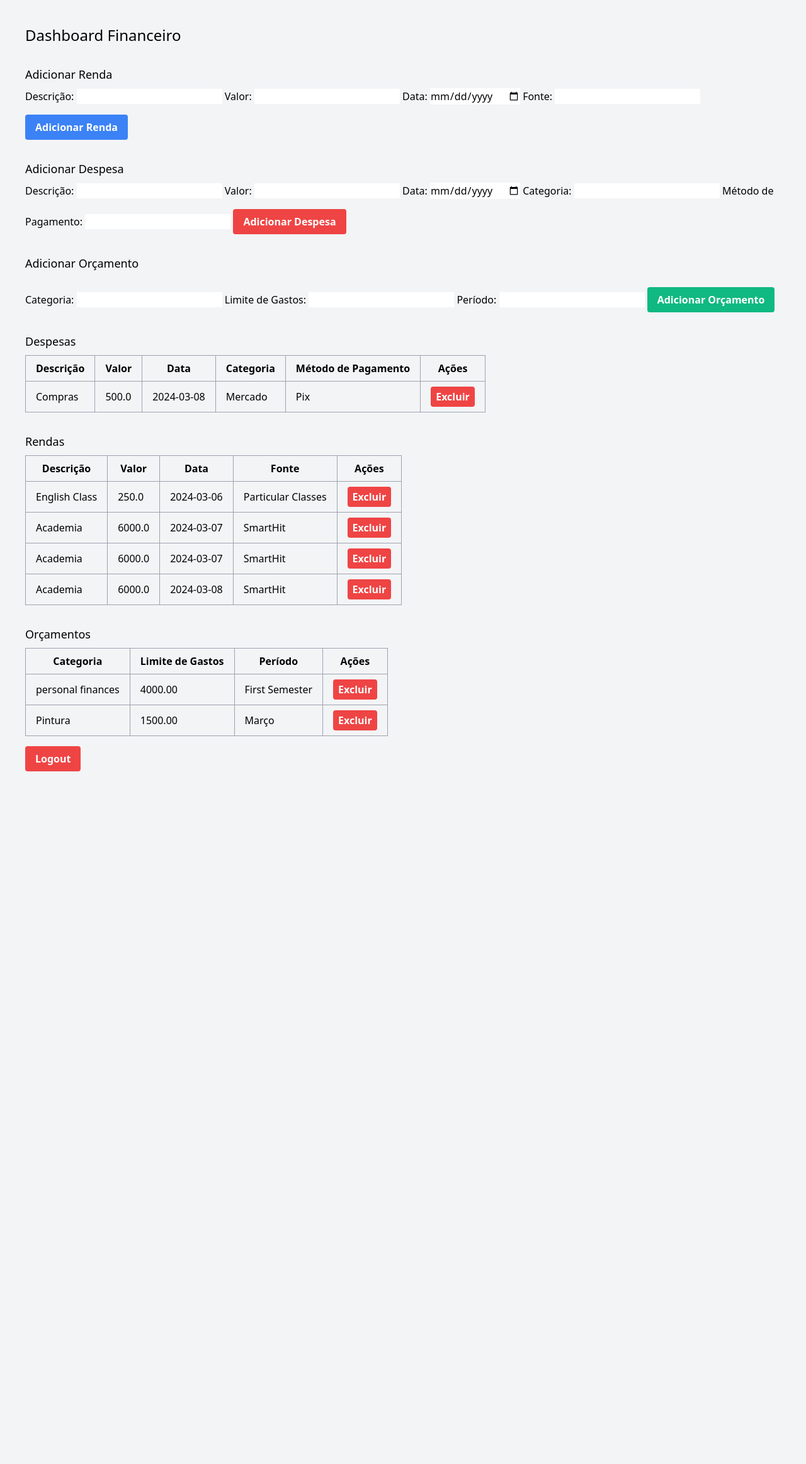
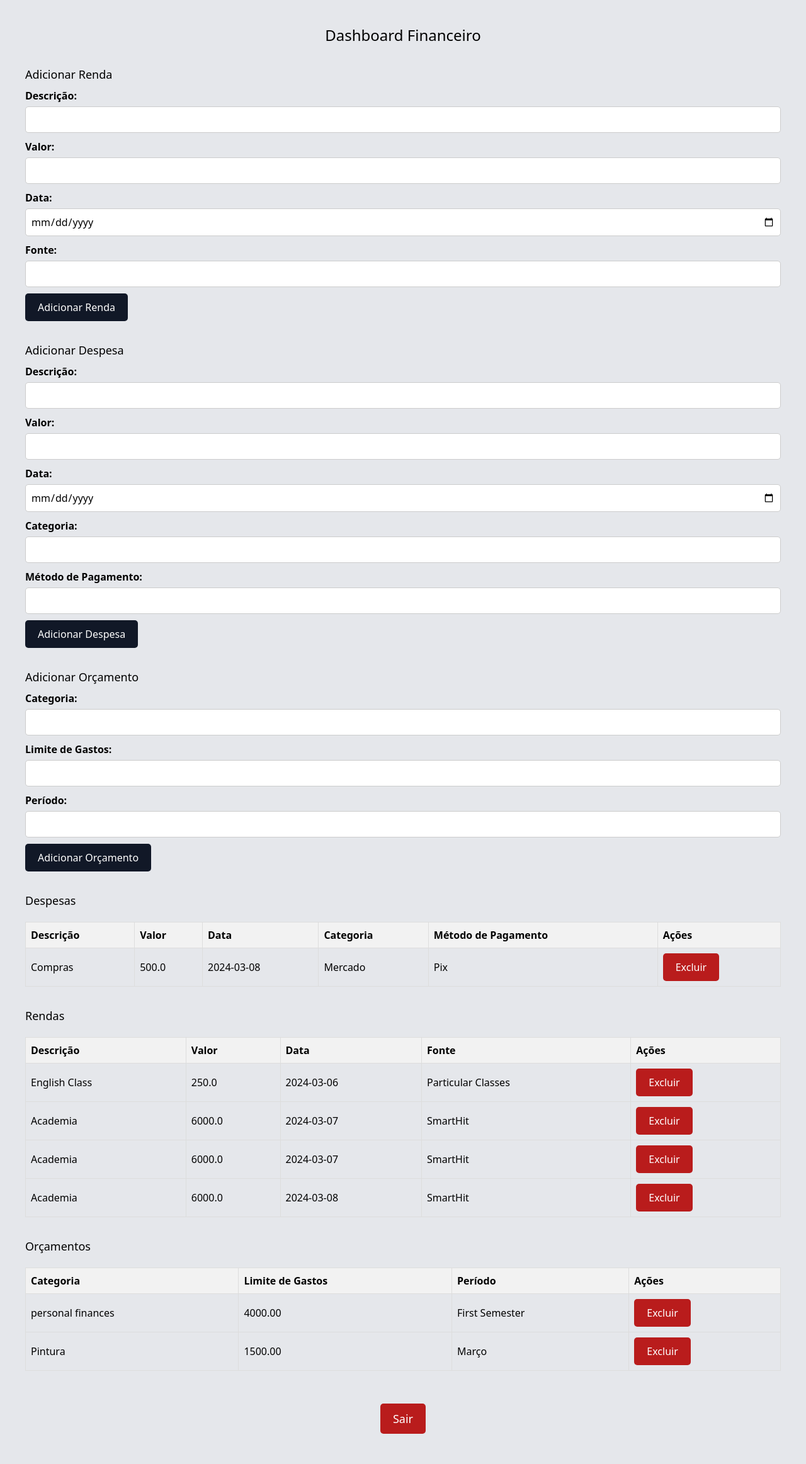
Before and after one commit to mateus-schiavi/FinDash, a Flask app: page / in a window 1280 px wide. Shown: the whole page at 63% size. Before the commit the page ends 1225 px from the top, so only its background shows below. Run offline with Flask 3, Linux system fonts and the light colour scheme; the visitor is signed in with stand-in values (Sample User, id 1); data comes from the database, SQL or seed files in the repository; parts of the project's set-up code (start-up, migrations or seed data) failed here and were passed over; some libraries are stand-ins or nearby versions.

Commit message:
alteração do layout das páginas

```diff
--- a/templates/index.html
+++ b/templates/index.html
@@ -6,10 +6,79 @@
     <title>Dashboard Financeiro</title>
     <script src="https://cdn.plot.ly/plotly-latest.min.js"></script>
     <link href="https://cdn.jsdelivr.net/npm/tailwindcss@2.2.19/dist/tailwind.min.css" rel="stylesheet">
+    <style>
+        .form-label {
+            display: block;
+            margin-bottom: 5px;
+            font-weight: bold;
+        }
+
+        .form-input {
+            width: 100%;
+            padding: 8px;
+            margin-bottom: 10px;
+            border-radius: 5px;
+            border: 1px solid #ccc;
+            box-sizing: border-box;
+        }
+
+        .btn {
+            background-color: #111827;
+            color: white;
+            padding: 10px 20px;
+            border: none;
+            border-radius: 5px;
+            cursor: pointer;
+        }
+
+        .btn:hover {
+            background-color: #4b5563;
+        }
+
+        .btn-delete {
+            background-color: #b91c1c;
+        }
+
+        .btn-delete:hover {
+            background-color: #7f1d1d;
+        }
+
+        .btn-logout {
+            background-color: #b91c1c;
+        }
+
+        .btn-logout:hover {
+            background-color: #111827;
+        }
+
+        table {
+            width: 100%;
+            border-collapse: collapse;
+            margin-top: 20px;
+        }
+
+        th,
+        td {
+            border: 1px solid #ddd;
+            padding: 8px;
+            text-align: left;
+        }
+
+        th {
+            background-color: #f2f2f2;
+            font-weight: bold;
+        }
+
+        .logout-container {
+            display: flex;
+            justify-content: center;
+            margin-top: 20px;
+        }
+    </style>
 </head>
 
-    <body class="bg-gray-100 p-10">
-        <h1 class="text-2xl mb-4">Dashboard Financeiro</h1>
+<body class="bg-gray-200 p-10">
+    <h1 class="text-2xl mb-4 text-center">Dashboard Financeiro </h1>
 
     <div id="graph" class="mt-8">
         {{ graph_html | safe }}
@@ -18,77 +87,70 @@
     <!-- Formulário para adicionar renda -->
     <form action="{{ url_for('add_income') }}" method="post" class="mt-8">
         <h2 class="text-lg mb-2">Adicionar Renda</h2>
-            <label for="income_description">Descrição:</label>
-            <input type="text" id="income_description" name="description" required>
-            <label for="income_amount">Valor:</label>
-            <input type="text" id="income_value" name="value" required>
-            <label for="income_date">Data:</label>
-            <input type="date" id="income_date" name="date" required>
-            <label for="income_source">Fonte:</label>
-            <input type="text" id="income_source" name="source" required>
-            <button type="submit"
-                class="bg-blue-500 hover:bg-blue-700 text-white font-bold py-2 px-4 rounded mt-4">Adicionar
-                Renda</button>
+        <label for="income_description" class="form-label">Descrição:</label>
+        <input type="text" id="income_description" name="description" required class="form-input">
+        <label for="income_amount" class="form-label">Valor:</label>
+        <input type="text" id="income_amount" name="value" required class="form-input">
+        <label for="income_date" class="form-label">Data:</label>
+        <input type="date" id="income_date" name="date" required class="form-input">
+        <label for="income_source" class="form-label">Fonte:</label>
+        <input type="text" id="income_source" name="source" required class="form-input">
+        <button type="submit" class="btn">Adicionar Renda</button>
     </form>
 
     <!-- Formulário para adicionar despesa -->
     <form action="{{ url_for('add_expense') }}" method="post" class="mt-8">
         <h2 class="text-lg mb-2">Adicionar Despesa</h2>
-            <label for="expense_description">Descrição:</label>
-            <input type="text" id="expense_description" name="description" required>
-            <label for="expense_amount">Valor:</label>
-            <input type="text" id="expense_amount" name="value" required>
-            <label for="expense_date">Data:</label>
-            <input type="date" id="expense_date" name="date" required>
-            <label for="expense_category">Categoria:</label>
-            <input type="text" id="expense_category" name="category" required>
-            <label for="expense_payment_method">Método de Pagamento:</label>
-            <input type="text" id="expense_payment_method" name="payment_method" required>
-            <button type="submit"
-                class="bg-red-500 hover:bg-red-700 text-white font-bold py-2 px-4 rounded mt-4">Adicionar
-                Despesa</button>
+        <label for="expense_description" class="form-label">Descrição:</label>
+        <input type="text" id="expense_description" name="description" required class="form-input">
+        <label for="expense_amount" class="form-label">Valor:</label>
+        <input type="text" id="expense_amount" name="value" required class="form-input">
+        <label for="expense_date" class="form-label">Data:</label>
+        <input type="date" id="expense_date" name="date" required class="form-input">
+        <label for="expense_category" class="form-label">Categoria:</label>
+        <input type="text" id="expense_category" name="category" required class="form-input">
+        <label for="expense_payment_method" class="form-label">Método de Pagamento:</label>
+        <input type="text" id="expense_payment_method" name="payment_method" required class="form-input">
+        <button type="submit" class="btn">Adicionar Despesa</button>
     </form>
 
     <!-- Formulário para adicionar orçamento -->
     <form action="{{ url_for('add_budget') }}" method="post" class="mt-8">
         <h2 class="text-lg mb-2">Adicionar Orçamento</h2>
-            <label for="budget_category">Categoria:</label>
-            <input type="text" id="budget_category" name="category" required>
-            <label for="budget_spending_limit">Limite de Gastos:</label>
-            <input type="text" id="budget_spending_limit" name="spending_limit" required>
-            <label for="budget_period">Período:</label>
-            <input type="text" id="budget_period" name="period" required>
-            <button type="submit"
-                class="bg-green-500 hover:bg-green-700 text-white font-bold py-2 px-4 rounded mt-4">Adicionar
-                Orçamento</button>
+        <label for="budget_category" class="form-label">Categoria:</label>
+        <input type="text" id="budget_category" name="category" required class="form-input">
+        <label for="budget_spending_limit" class="form-label">Limite de Gastos:</label>
+        <input type="text" id="budget_spending_limit" name="spending_limit" required class="form-input">
+        <label for="budget_period" class="form-label">Período:</label>
+        <input type="text" id="budget_period" name="period" required class="form-input">
+        <button type="submit" class="btn">Adicionar Orçamento</button>
     </form>
 
     <!-- Exibição das despesas -->
     <div class="mt-8">
         <h2 class="text-lg mb-2">Despesas</h2>
-            <table class="border-collapse border border-gray-400">
+        <table>
             <thead>
                 <tr>
-                        <th class="border border-gray-400 px-4 py-2">Descrição</th>
-                        <th class="border border-gray-400 px-4 py-2">Valor</th>
-                        <th class="border border-gray-400 px-4 py-2">Data</th>
-                        <th class="border border-gray-400 px-4 py-2">Categoria</th>
-                        <th class="border border-gray-400 px-4 py-2">Método de Pagamento</th>
-                        <th class="border border-gray-400 px-4 py-2">Ações</th>
+                    <th>Descrição</th>
+                    <th>Valor</th>
+                    <th>Data</th>
+                    <th>Categoria</th>
+                    <th>Método de Pagamento</th>
+                    <th>Ações</th>
                 </tr>
             </thead>
             <tbody>
                 {% for expense in expenses %}
                 <tr>
-                        <td class="border border-gray-400 px-4 py-2">{{ expense.description }}</td>
-                        <td class="border border-gray-400 px-4 py-2">{{ expense.value }}</td>
-                        <td class="border border-gray-400 px-4 py-2">{{ expense.date }}</td>
-                        <td class="border border-gray-400 px-4 py-2">{{ expense.category }}</td>
-                        <td class="border border-gray-400 px-4 py-2">{{ expense.payment_method }}</td>
-                        <td class="border border-gray-400 px-4 py-2">
+                    <td>{{ expense.description }}</td>
+                    <td>{{ expense.value }}</td>
+                    <td>{{ expense.date }}</td>
+                    <td>{{ expense.category }}</td>
+                    <td>{{ expense.payment_method }}</td>
+                    <td>
                         <form action="{{ url_for('delete_expense', expense_id=expense.expense_id) }}" method="post">
-                                <button type="submit"
-                                    class="bg-red-500 hover:bg-red-700 text-white font-bold py-1 px-2 rounded">Excluir</button>
+                            <button type="submit" class="btn btn-delete">Excluir</button>
                         </form>
                     </td>
                 </tr>
@@ -100,27 +162,26 @@
     <!-- Exibição das rendas -->
     <div class="mt-8">
         <h2 class="text-lg mb-2">Rendas</h2>
-            <table class="border-collapse border border-gray-400">
+        <table>
             <thead>
                 <tr>
-                        <th class="border border-gray-400 px-4 py-2">Descrição</th>
-                        <th class="border border-gray-400 px-4 py-2">Valor</th>
-                        <th class="border border-gray-400 px-4 py-2">Data</th>
-                        <th class="border border-gray-400 px-4 py-2">Fonte</th>
-                        <th class="border border-gray-400 px-4 py-2">Ações</th>
+                    <th>Descrição</th>
+                    <th>Valor</th>
+                    <th>Data</th>
+                    <th>Fonte</th>
+                    <th>Ações</th>
                 </tr>
             </thead>
             <tbody>
                 {% for income in incomes %}
                 <tr>
-                        <td class="border border-gray-400 px-4 py-2">{{ income.description }}</td>
-                        <td class="border border-gray-400 px-4 py-2">{{ income.value }}</td>
-                        <td class="border border-gray-400 px-4 py-2">{{ income.date }}</td>
-                        <td class="border border-gray-400 px-4 py-2">{{ income.source }}</td>
-                        <td class="border border-gray-400 px-4 py-2">
+                    <td>{{ income.description }}</td>
+                    <td>{{ income.value }}</td>
+                    <td>{{ income.date }}</td>
+                    <td>{{ income.source }}</td>
+                    <td>
                         <form action="{{ url_for('delete_income', income_id=income.income_id) }}" method="post">
-                                <button type="submit"
-                                    class="bg-red-500 hover:bg-red-700 text-white font-bold py-1 px-2 rounded">Excluir</button>
+                            <button type="submit" class="btn btn-delete">Excluir</button>
                         </form>
                     </td>
                 </tr>
@@ -132,25 +193,24 @@
     <!-- Exibição dos orçamentos -->
     <div class="mt-8">
         <h2 class="text-lg mb-2">Orçamentos</h2>
-            <table class="border-collapse border border-gray-400">
+        <table>
             <thead>
                 <tr>
-                        <th class="border border-gray-400 px-4 py-2">Categoria</th>
-                        <th class="border border-gray-400 px-4 py-2">Limite de Gastos</th>
-                        <th class="border border-gray-400 px-4 py-2">Período</th>
-                        <th class="border border-gray-400 px-4 py-2">Ações</th>
+                    <th>Categoria</th>
+                    <th>Limite de Gastos</th>
+                    <th>Período</th>
+                    <th>Ações</th>
                 </tr>
             </thead>
             <tbody>
                 {% for budget in budgets %}
                 <tr>
-                        <td class="border border-gray-400 px-4 py-2">{{ budget.category }}</td>
-                        <td class="border border-gray-400 px-4 py-2">{{ budget.spending_limit }}</td>
-                        <td class="border border-gray-400 px-4 py-2">{{ budget.period }}</td>
-                        <td class="border border-gray-400 px-4 py-2">
+                    <td>{{ budget.category }}</td>
+                    <td>{{ budget.spending_limit }}</td>
+                    <td>{{ budget.period }}</td>
+                    <td>
                         <form action="{{ url_for('delete_budget', budget_id=budget.budget_id) }}" method="post">
-                                <button type="submit"
-                                    class="bg-red-500 hover:bg-red-700 text-white font-bold py-1 px-2 rounded">Excluir</button>
+                            <button type="submit" class="btn btn-delete">Excluir</button>
                         </form>
                     </td>
                 </tr>
@@ -161,10 +221,11 @@
 
 
     <!-- Adiciona um botão de logout -->
+    <div class="logout-container">
         <form action="{{ url_for('logout') }}" method="post">
-            <button type="submit"
-                class="bg-red-500 hover:bg-red-700 text-white font-bold py-2 px-4 rounded mt-4">Logout</button>
+            <button type="submit" class="btn btn-logout mt-8 text-lg mb-2">Sair</button>
         </form>
+    </div>
 </body>
 
 </html>
```
Also changed, not shown: templates/login.html (+14 -9 lines), templates/register.html (+13 -5 lines). Lines whose indentation alone changed are shown as unchanged.
